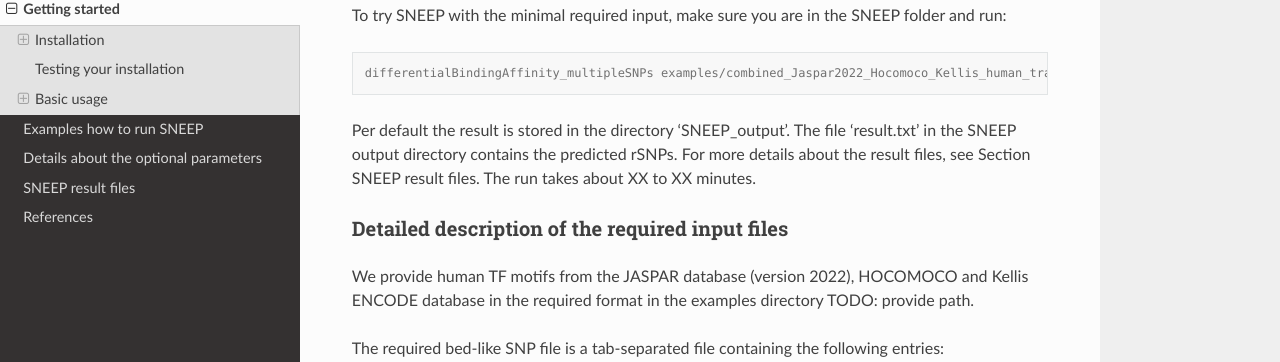
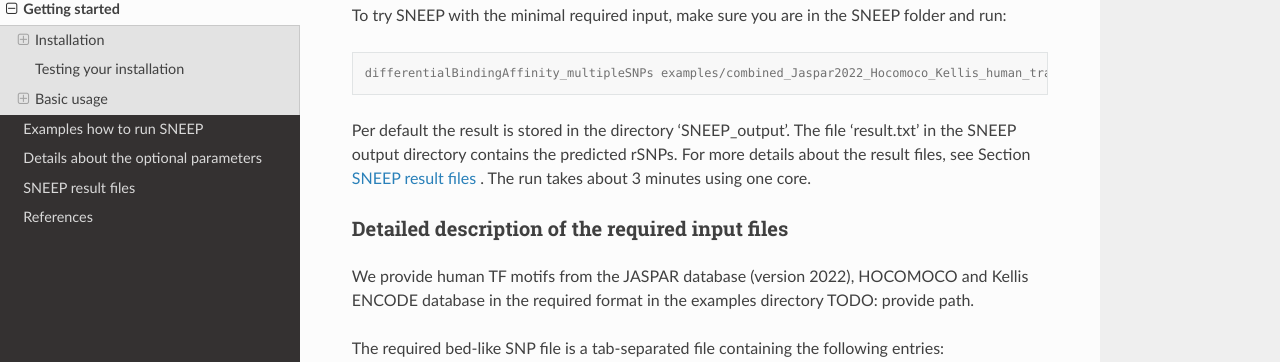
Before and after one commit to SchulzLab/SNEEP, a Sphinx documentation site: the page built from docs/gettingStarted.rst, in a window 1280 px wide and 900 px high, scrolled down 2276 px. Shown: the part 137-499 px from the top of the window. Built offline with Sphinx 7.4.7 and the Read the Docs theme 2.0.0, drawn with Linux system fonts in a browser that asks for light colours; pages that are not in the unit, such as notebooks, are missing from menus.

Commit message:
Update gettingStarted.rst

```diff
--- a/docs/gettingStarted.rst
+++ b/docs/gettingStarted.rst
@@ -93,7 +93,7 @@
 
   differentialBindingAffinity_multipleSNPs examples/combined_Jaspar2022_Hocomoco_Kellis_human_transfac.txt  examples/SNPs_EFO_0000612_myocardial_infarction.bed  <path-to-genome-file>
 
-Per default the result is stored in the directory ‘SNEEP_output’. The file ‘result.txt’ in the SNEEP output directory contains the predicted rSNPs. For more details about the result files, see Section SNEEP result files. The run takes about XX to XX minutes.
+Per default the result is stored in the directory ‘SNEEP_output’. The file ‘result.txt’ in the SNEEP output directory contains the predicted rSNPs. For more details about the result files, see Section `SNEEP result files <https://sneep.readthedocs.io/en/latest/results.html>`_   . The run takes about 3 minutes using one core.
 
 
 Detailed description of the required input files
```
